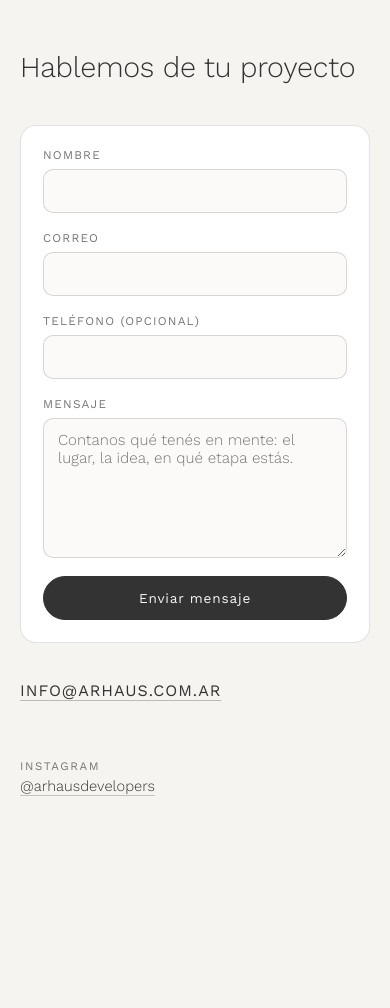
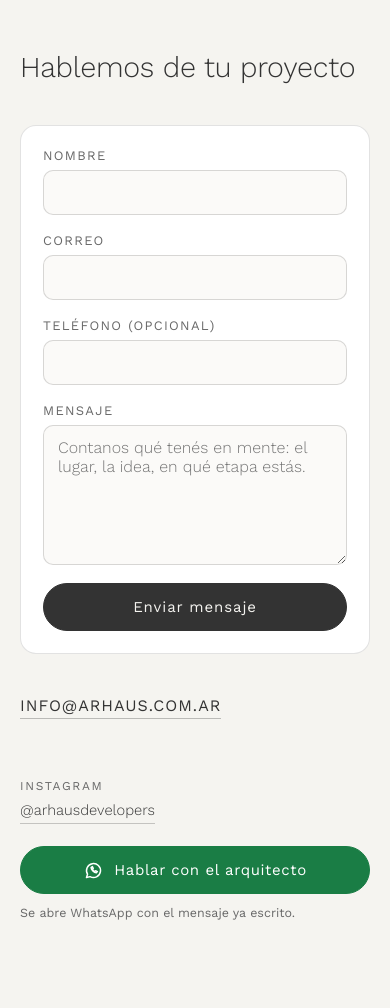
Before and after one commit to maluciani77/ARHAUS, a PHP site: page /contacto.html in a window 390 px wide. Shown: the part 57-1065 px from the top of the page. Before the commit the page ends 853 px from the top, so only its background shows below. Run offline with PHP 8.4, Linux system fonts and the light colour scheme.

Commit message:
Contacto: boton para abrir la conversacion por WhatsApp
El formulario deja un mensaje y hay que esperar respuesta. El boton abre
WhatsApp con el texto ya escrito, que se puede cambiar antes de mandarlo:
nadie se queda mirando un campo vacio sin saber que poner.

Va al mismo numero que usa el panel del cliente (lib/contactos.php,
WHATSAPP_ESTUDIO). El verde es el del boton del panel, apenas mas oscuro:
el #1E8A4C de alla daba 4,38:1 con texto blanco y en este cuerpo hace
falta 4,5. #1A7D45 da 5,17.

Viaja tambien lo que el lote de celular tenia para esta pagina: los campos
pasan a 16px (por debajo de eso el Safari del iPhone agranda la pagina
sola al tocarlos), los rotulos de 11,8 a 13px, el boton de enviar a 48px
de alto, y se saca el user-scalable=no del viewport, que impedia agrandar
la pagina con los dedos.

Co-Authored-By: Claude Opus 5 <noreply@anthropic.com>

```diff
--- a/contacto.html
+++ b/contacto.html
@@ -4,7 +4,9 @@
 	<meta charset="UTF-8">
 	<meta http-equiv="X-UA-Compatible" content="ie=edge">
 	<!-- devices setting -->
-	<meta name="viewport" content="initial-scale=1,user-scalable=no,width=device-width">
+	<!-- Sin "user-scalable=no": con eso puesto el telefono no dejaba agrandar
+	     la pagina con los dedos, y hay gente que lo necesita para leer. -->
+	<meta name="viewport" content="width=device-width, initial-scale=1">
 
 	<title> Contacto - ARHAUS </title>
 	<!-- SEO -->
@@ -25,7 +27,7 @@
 	<!--<link href='https://arhaus.com.ar/favicon.svg' rel='icon' type='image/x-icon'/>-->
 	<link rel="shortcut icon" href="favicon.svg" type="image/svg">
 	<!-- Va al final: desarma el posicionamiento absoluto de master_contacto.css -->
-	<link rel="stylesheet" href="css/contacto-form.css?v=20260926">
+	<link rel="stylesheet" href="css/contacto-form.css?v=20261027">
 </head>
 <body>
 
@@ -91,6 +93,19 @@
 					<dt>Instagram</dt>
 					<dd><a href="https://www.instagram.com/arhausdevelopers/" target="_blank" rel="noopener">@arhausdevelopers</a></dd>
 				</dl>
+
+				<!-- El formulario deja un mensaje y espera respuesta; esto abre una
+				     conversación en el acto. El texto va escrito de antemano para
+				     que nadie se quede mirando un campo vacío, pero se puede
+				     cambiar antes de enviarlo. -->
+				<a class="contacto__whatsapp" href="https://wa.me/5491134564660?text=Hola%2C%20los%20contacto%20desde%20la%20web%20de%20ARHAUS.%20Me%20gustar%C3%ADa%20conversar%20sobre%20un%20proyecto." target="_blank" rel="noopener">
+					<svg viewBox="0 0 24 24" aria-hidden="true" focusable="false">
+						<path d="M4 20l1.2-3.8A8 8 0 1 1 8.1 19z"/>
+						<path d="M9.2 8.6c.2 2.6 3.4 5.9 6 6.1l1.2-1.4-2-1-.9.9c-1-.4-2.3-1.7-2.7-2.7l.9-.9-1-2z"/>
+					</svg>
+					<span>Hablar con el arquitecto</span>
+				</a>
+				<p class="contacto__whatsapp-nota">Se abre WhatsApp con el mensaje ya escrito.</p>
 			</aside>
 		</div>
 	</main>
--- a/css/contacto-form.css
+++ b/css/contacto-form.css
@@ -56,6 +56,9 @@
 }
 
 .contacto .contenedor h2 a {
+    /* Median 20px de alto; el relleno los lleva a 28, que ya se toca. */
+    display: inline-block;
+    padding: 4px 0;
     color: #333333;
     text-decoration: none;
     border-bottom: 1px solid rgba(51, 51, 51, 0.3);
@@ -86,7 +89,7 @@
     font-size: 0.72rem;
     letter-spacing: 0.14em;
     text-transform: uppercase;
-    color: #767676;
+    color: #686868;
 }
 
 .contacto__dato dd {
@@ -96,6 +99,8 @@
 }
 
 .contacto__dato dd a {
+    display: inline-block;
+    padding: 4px 0;
     color: #333333;
     text-decoration: none;
     border-bottom: 1px solid rgba(51, 51, 51, 0.25);
@@ -104,6 +109,59 @@
 .contacto__dato dd a:hover {
     color: #880723;
     border-color: #880723;
+}
+
+/* ---------- Hablar por WhatsApp ----------
+   El verde es el mismo que usa el botón del panel del cliente: acá el
+   color no es decoración, es lo que hace que se reconozca de un vistazo
+   qué va a abrir. Todo lo demás (la pastilla, la tipografía, el cuerpo)
+   sigue siendo el de la página. */
+
+.contacto__whatsapp {
+    display: inline-flex;
+    align-items: center;
+    gap: 10px;
+    min-height: 48px;
+    margin-top: 28px;
+    padding: 0 22px;
+    border: 1px solid #1A7D45;
+    border-radius: 999px;
+    background: #1A7D45;
+    color: #FFFFFF;
+    font-family: "Work Sans", sans-serif;
+    font-size: 0.9rem;
+    letter-spacing: 0.04em;
+    text-decoration: none;
+    transition: background 0.25s ease, border-color 0.25s ease, color 0.25s ease;
+}
+
+.contacto__whatsapp svg {
+    width: 21px;
+    height: 21px;
+    fill: none;
+    stroke: currentColor;
+    stroke-width: 1.7;
+    stroke-linecap: round;
+    stroke-linejoin: round;
+}
+
+.contacto__whatsapp:hover,
+.contacto__whatsapp:focus-visible {
+    background: transparent;
+    color: #146B3A;
+    border-color: #146B3A;
+}
+
+.contacto__whatsapp:focus-visible {
+    outline: 2px solid #146B3A;
+    outline-offset: 3px;
+}
+
+.contacto__whatsapp-nota {
+    margin: 10px 0 0;
+    font-size: 0.78rem;
+    line-height: 1.5;
+    color: #686868;
 }
 
 /* ---------- El formulario ---------- */
@@ -133,7 +191,7 @@
     font-size: 0.74rem;
     letter-spacing: 0.1em;
     text-transform: uppercase;
-    color: #767676;
+    color: #686868;
 }
 
 .contacto__campo input,
@@ -240,4 +298,34 @@
         padding-top: 0;
         margin-top: 12px;
     }
+
+    /* 16px clavados: por debajo de eso, el Safari del iPhone agranda la
+       pagina sola al tocar el campo y el formulario se corre de lugar.
+       No se vuelve atras solo: hay que achicar a mano con los dedos. */
+    .contacto__campo input,
+    .contacto__campo textarea {
+        font-size: 16px;
+    }
+
+    /* Los rotulos venian en 11,8px */
+    .contacto__campo label {
+        font-size: 13px;
+    }
+
+    .contacto__dato dt {
+        font-size: 12px;
+    }
+
+    .contacto__enviar {
+        /* 48px de alto y 15px de letra: es el boton principal de la pagina */
+        min-height: 48px;
+        font-size: 15px;
+    }
+
+    .contacto__whatsapp {
+        display: flex;
+        justify-content: center;
+        margin-top: 22px;
+        font-size: 15px;
+    }
 }
```
